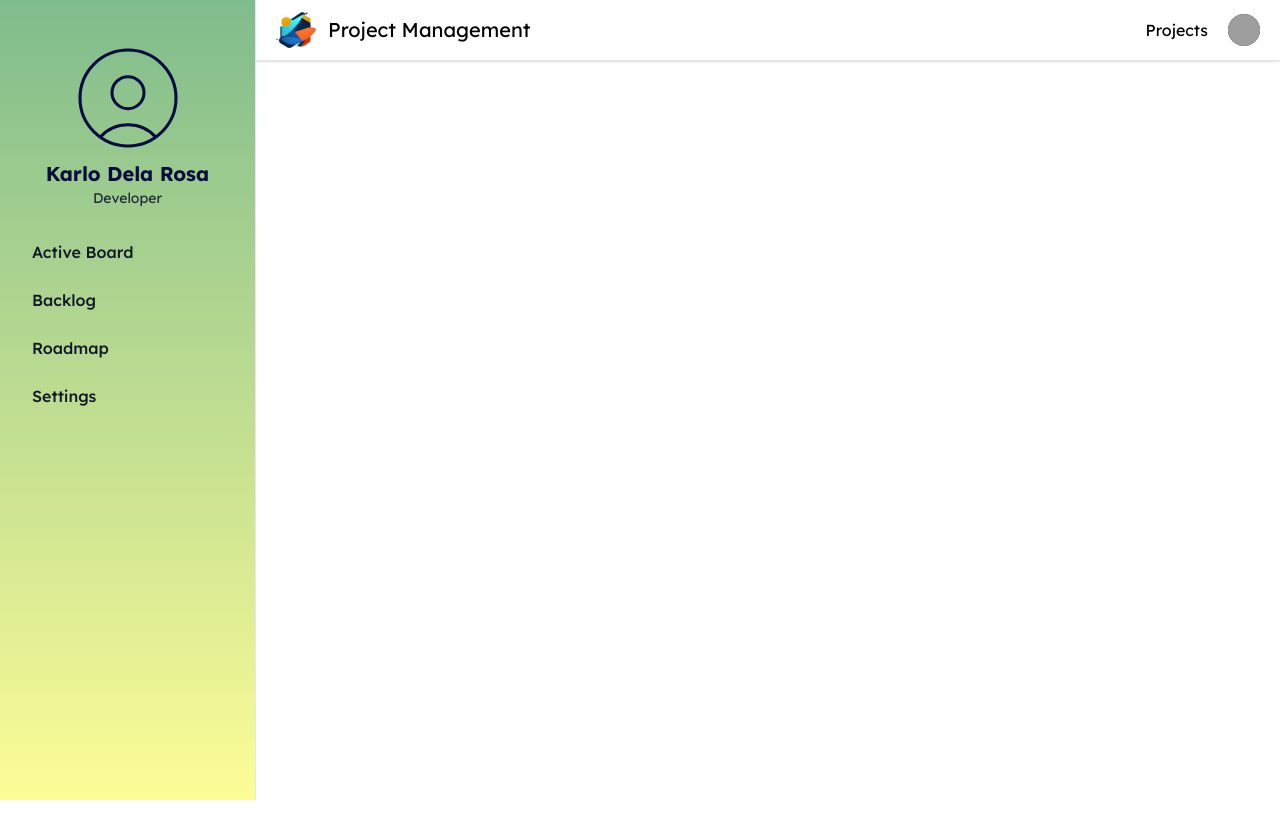
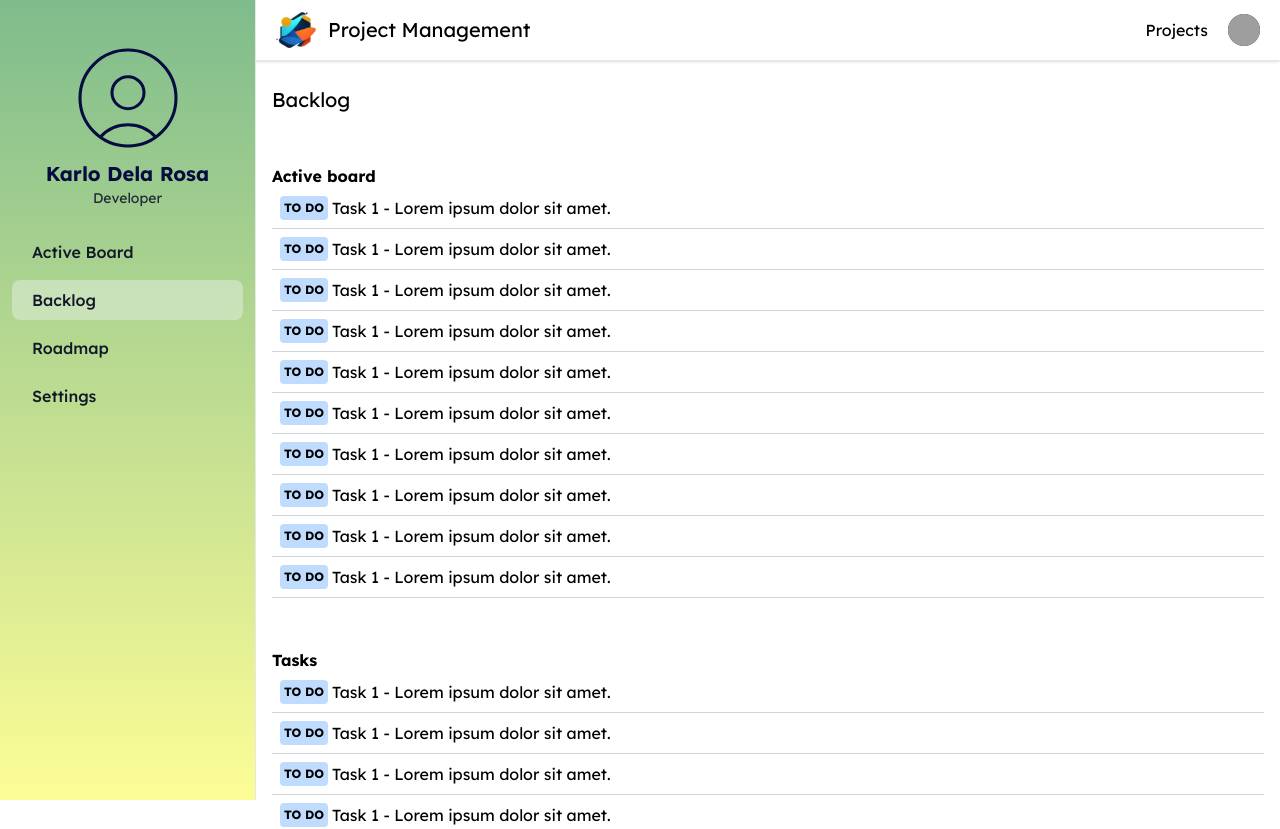
Before and after one commit to karlodelarosa/sprint-board, a Vue app: page /backlog in a window 1280 px wide. Shown: the top 829 px of the page. Before the commit the page ends 800 px from the top, so only its background shows below. Built offline with nearby package versions, Linux system fonts and the light colour scheme; grey boxes are pictures that could not be loaded.

Commit message:
Added backlog design

```diff
--- a/src/js/BaseConstant.ts
+++ b/src/js/BaseConstant.ts
@@ -1,6 +1,6 @@
 export const SIDEBAR_MENU = [
   { name: 'active_board', title: 'Active Board', url: '/' },
-  { name: 'backlog', title: 'Backlog', url: 'backlogs' },
+  { name: 'backlog', title: 'Backlog', url: 'backlog' },
   { name: 'roadmap', title: 'Roadmap', url: 'roadmap' },
   { name: 'settings', title: 'Settings', url: 'settings' }
 ]
--- a/src/router/index.ts
+++ b/src/router/index.ts
@@ -35,8 +35,8 @@ const router = createRouter({
       component: SettingView
     },
     {
-      path: '/backlogs',
-      name: 'backlogs',
+      path: '/backlog',
+      name: 'backlog',
       component: BacklogView
     }
   ]
--- a/src/views/BacklogVIew.vue
+++ b/src/views/BacklogVIew.vue
@@ -1,3 +1,24 @@
+<script setup lang="ts">
+
+</script>
+
 <template>
-    <div>backlog</div>
-  </template>
+  <h2 class="text-xl">Backlog</h2>
+  <div>
+    <div class="py-[50px] flex flex-col">
+      <h3 class="font-bold">Active board</h3>
+      <div class="px-2 py-2 border-b border-gray-300 hover:bg-gray-100 flex flex-row gap-1" v-for="i in 10" :key="i">
+        <div class="rounded text-xs p-1 bg-blue-200 w-fit uppercase font-bold">TO DO</div>
+        Task 1 - Lorem ipsum dolor sit amet.
+      </div>
+    </div>
+
+    <div class="flex flex-col">
+      <h3 class="font-bold">Tasks</h3>
+      <div class="px-2 py-2 border-b border-gray-300 hover:bg-gray-100 flex flex-row gap-1" v-for="i in 10" :key="i">
+        <div class="rounded text-xs p-1 bg-blue-200 w-fit uppercase font-bold">TO DO</div>
+        Task 1 - Lorem ipsum dolor sit amet.
+      </div>
+    </div>
+  </div>
+</template>
```
